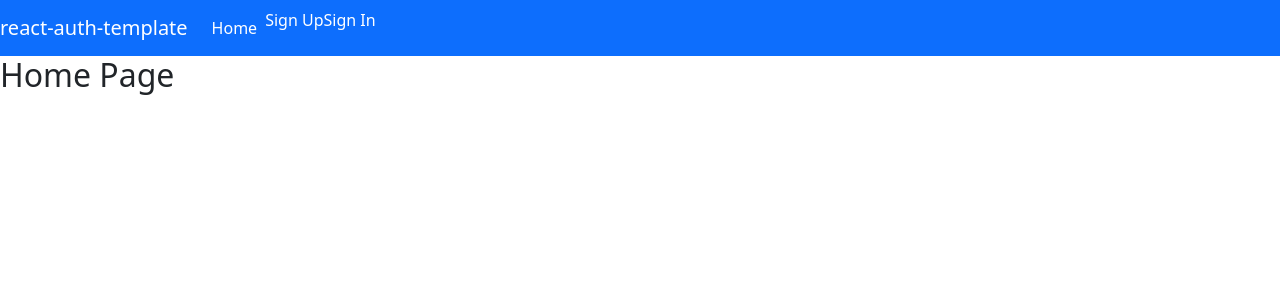
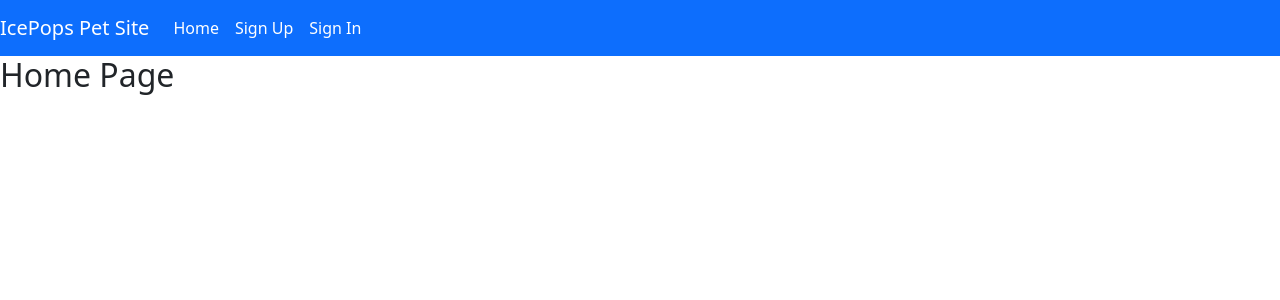
Before and after one commit to alysarnau/icepops-pets-client, a React (Create React App) app: page / in a window 1280 px wide. Shown: the top 300 px of the page. Built offline with nearby package versions, Linux system fonts and the light colour scheme.

Commit message:
Fix alignment on navbar

```diff
--- a/src/components/shared/Header.js
+++ b/src/components/shared/Header.js
@@ -23,12 +23,12 @@
 
 const unauthenticatedOptions = (
 	<>
-        <Nav.Item>
+        <Nav.Link>
 		    <Link to='sign-up' style={linkStyle}>Sign Up</Link>
-        </Nav.Item>
-        <Nav.Item>
+        </Nav.Link>
+        <Nav.Link>
 		    <Link to='sign-in' style={linkStyle}>Sign In</Link>
-        </Nav.Item>
+        </Nav.Link>
 	</>
 )
 
@@ -46,7 +46,7 @@
 	<Navbar bg='primary' variant='dark' expand='md'>
 		<Navbar.Brand>
             <Link to='/' style={linkStyle}>
-                react-auth-template
+                IcePops Pet Site
             </Link>
         </Navbar.Brand>
 		<Navbar.Toggle aria-controls='basic-navbar-nav' />
```
